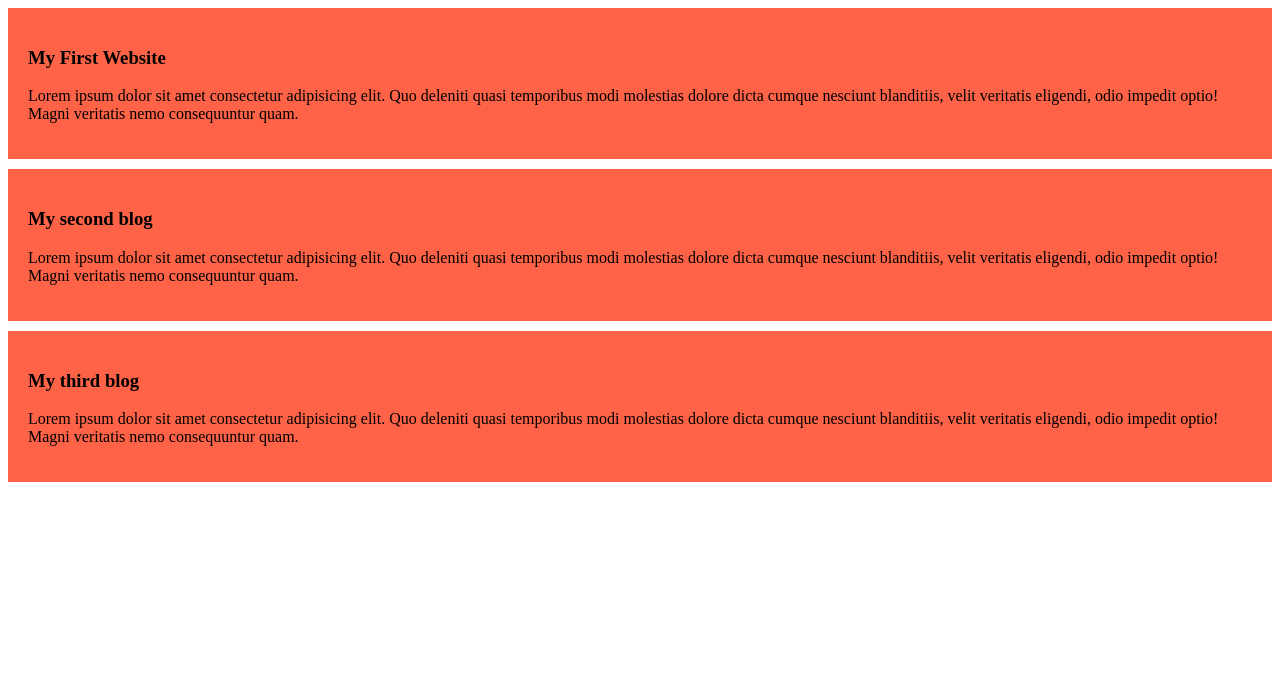
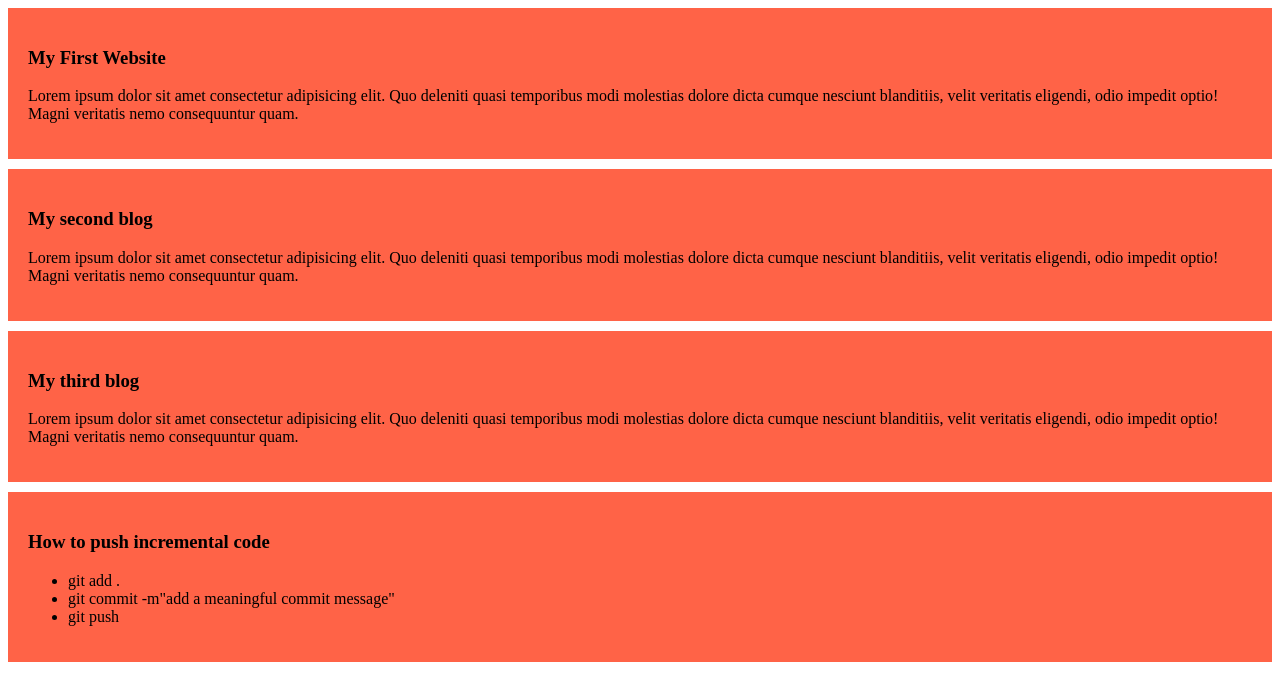
Before and after one commit to isratjahan15/my-simple-website, a plain HTML site: page index.html in a window 1280 px wide. Drawn offline with Linux system fonts and the light colour scheme.

Commit message:
added a list to push code

```diff
--- a/index.html
+++ b/index.html
@@ -19,5 +19,13 @@
     <h3>My third blog</h3>
     <p>Lorem ipsum dolor sit amet consectetur adipisicing elit. Quo deleniti quasi temporibus modi molestias dolore dicta cumque nesciunt blanditiis, velit veritatis eligendi, odio impedit optio! Magni veritatis nemo consequuntur quam.</p>
  </div>
+ <div>
+    <h3>How to push incremental code</h3>
+    <ul>
+        <li>git add .</li>
+        <li>git commit -m"add a meaningful commit message"</li>
+        <li>git push</li>
+    </ul>
+ </div>
 </body>
 </html>
```
